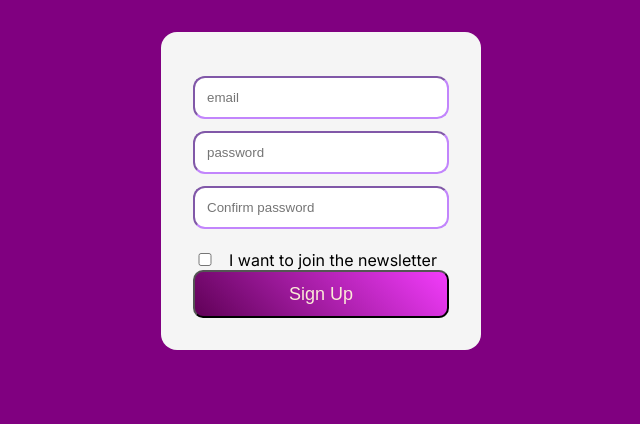
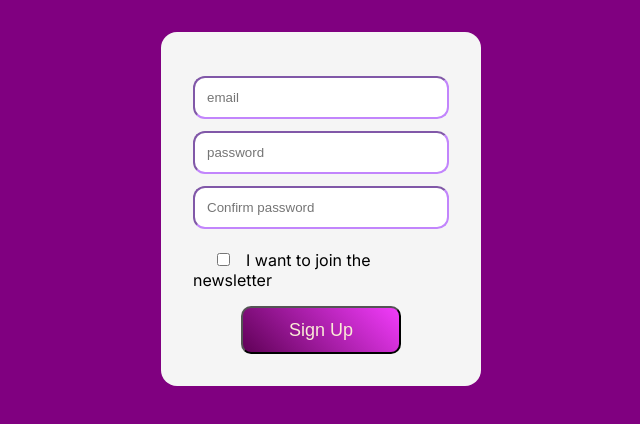
Before and after one commit to brandonfelty/react_tutorial, a React (Create React App) app: page /login in a window 1280 px wide. Shown: the top 424 px of the page, without its empty margins (319-959 px from the left). Built offline with nearby package versions, Linux system fonts and the light colour scheme.

Commit message:
styles button

```diff
--- a/src/pages/Login.css
+++ b/src/pages/Login.css
@@ -19,7 +19,25 @@
   margin-top: 0.75rem;
 }
 
+#login-form > label {
+  margin-left: 0.75rem;
+  display: inline;
+}
+
 #joinNewsletter {
-  width: 1rem;
+  width: fit-content;
   margin-top: 1.5rem;
+  margin-left: 1.5rem;
+
 }
+
+.login--button {
+  margin: auto;
+  margin-top: 1rem;
+  width: 10rem;
+}
+
+.login--newsletter {
+  margin-left: 1rem;
+  justify-content: center;
+}
--- a/src/pages/Login.jsx
+++ b/src/pages/Login.jsx
@@ -9,7 +9,7 @@ const Login = () => {
           <input type='email' placeholder='email'/>
           <input type='password' placeholder='password'/>
           <input type='password' placeholder='Confirm password'/>
-          <div>
+          <div className='login-newsletter'>
             <input type='checkbox' id='joinNewsletter'/>
             <label htmlFor='joinNewsletter'>I want to join the newsletter</label>
           </div>
```
